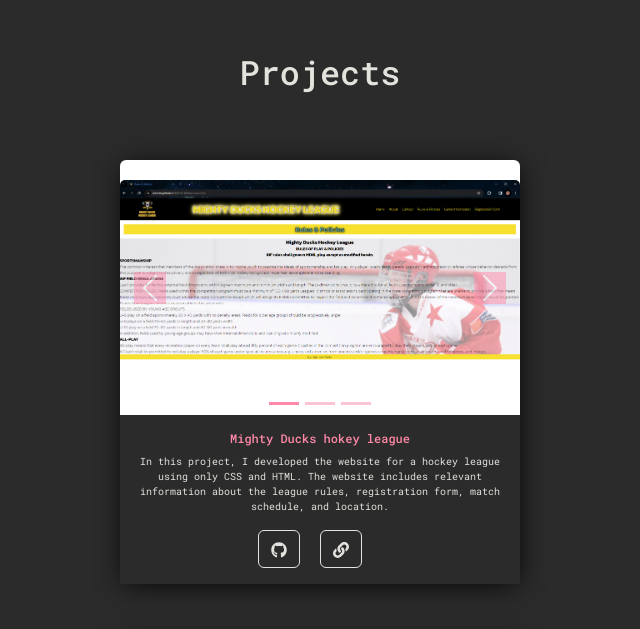
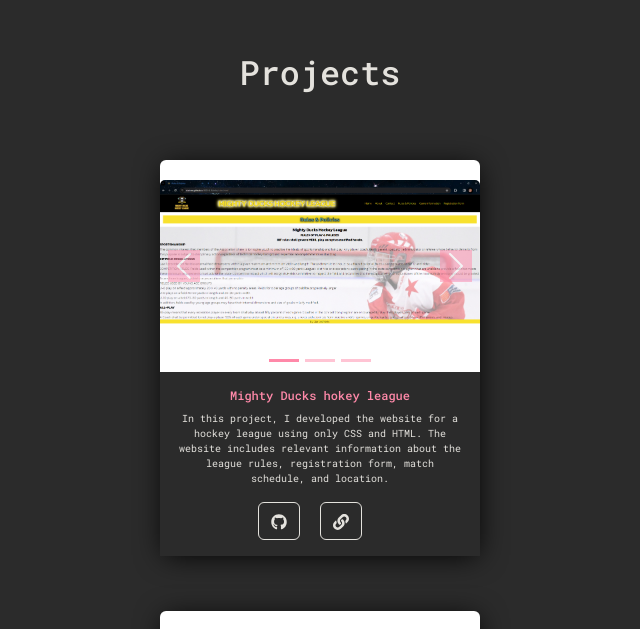
Before and after one commit to ClariVM/MyPortfolio, a React (Vite) app: page / in a window 768 px wide. Shown: the part 1113-1742 px from the top of the page, without its empty margins (64-704 px from the left). Built offline with nearby package versions, Linux system fonts and the light colour scheme.

Commit message:
add mediaquery

```diff
--- a/src/components/projects/project.css
+++ b/src/components/projects/project.css
@@ -75,7 +75,7 @@
         padding-top: 145px;
     }
     .card{
-        width: 10rem !important;
+        width: 15rem !important;
     }
 
     .card-title.h5{
@@ -92,7 +92,7 @@
 
 @media screen and (min-width: 420px){
     .card{
-        width: 25rem !important;
+        width: 20rem !important;
     }
 }
 
```
